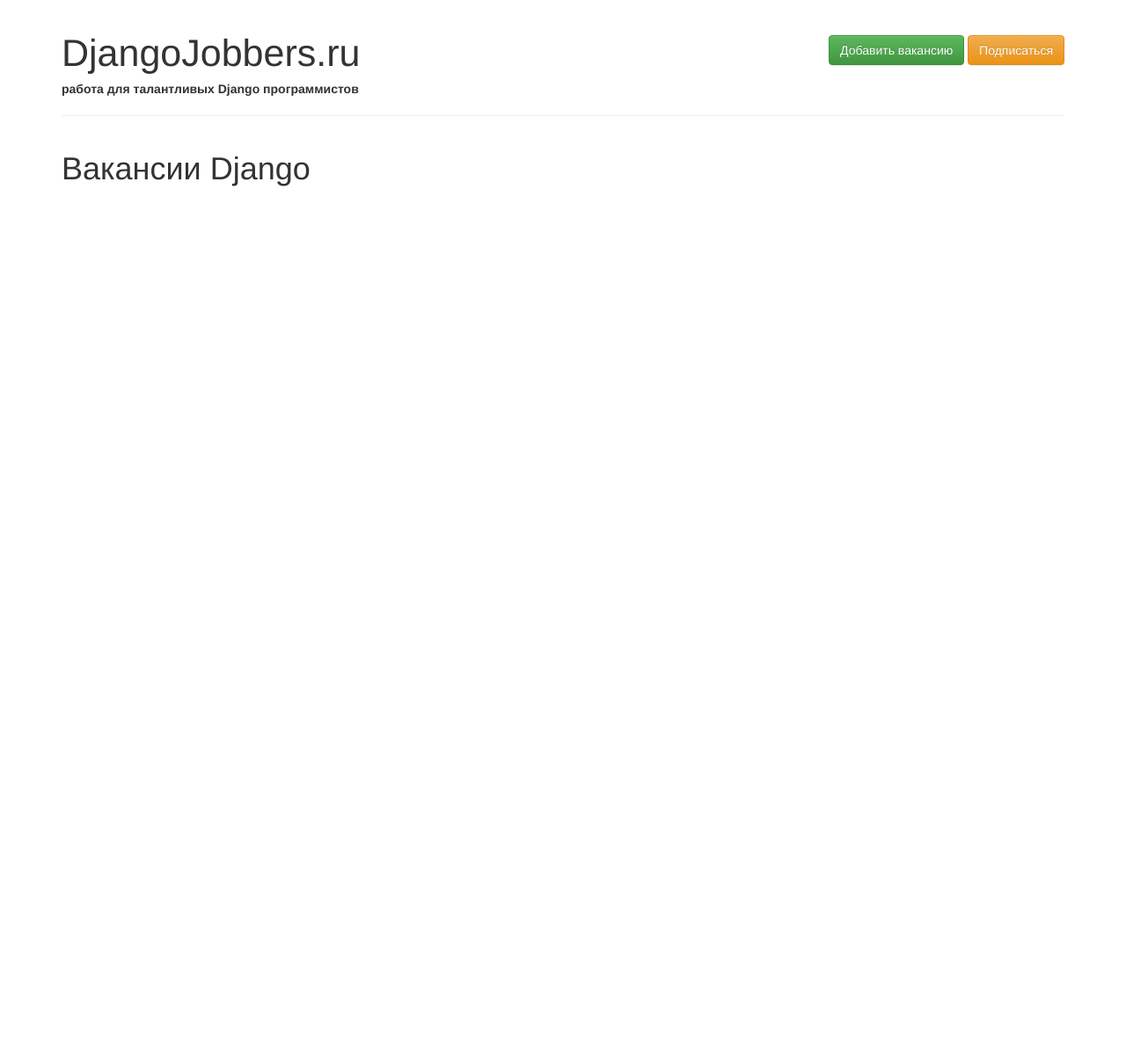
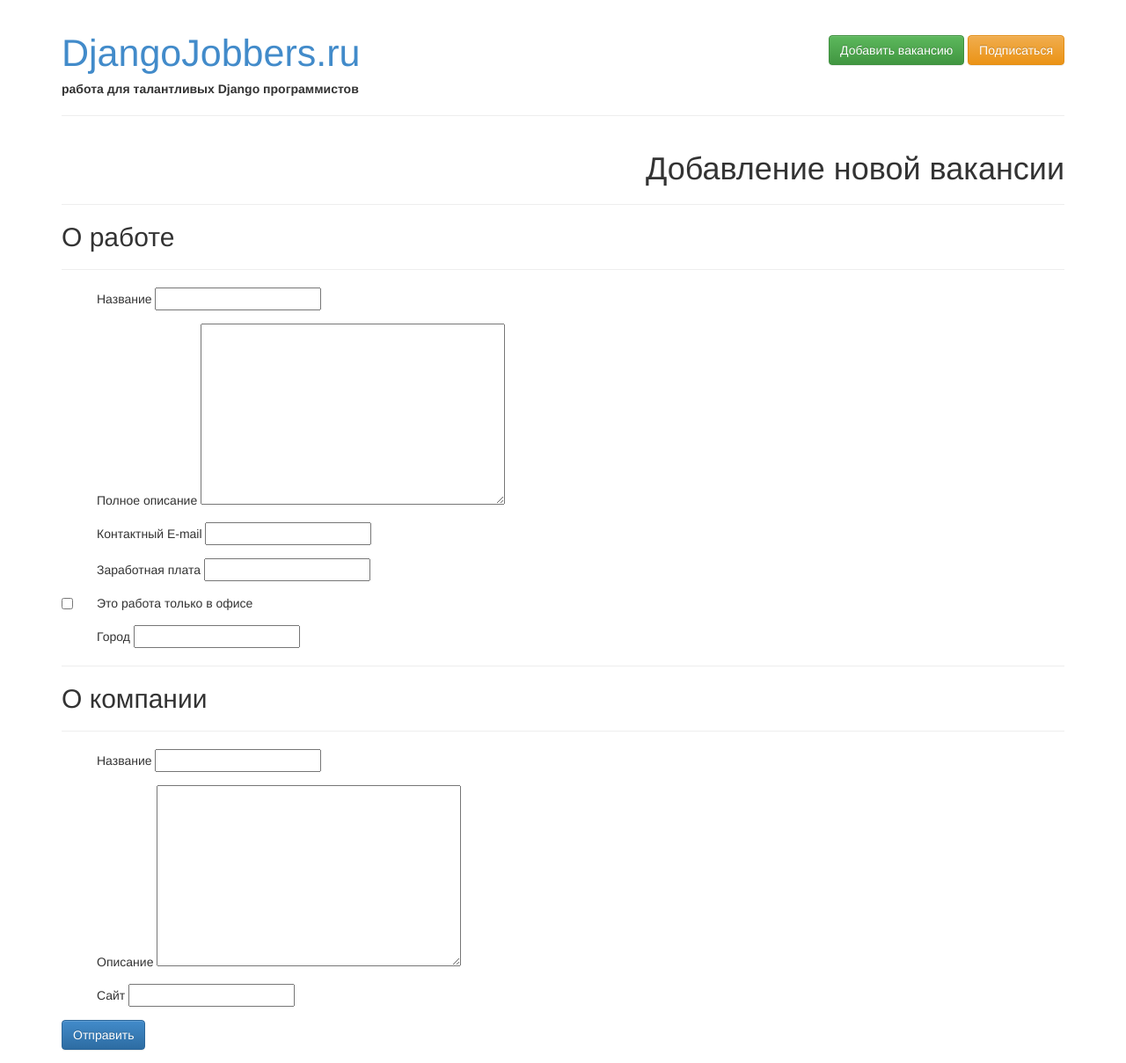
Before and after one commit to moskrc/djangojobbers, a Django app: page /catalog/add/ in a window 1280 px wide. Shown: the whole page at 88% size. Before the commit the page ends 212 px from the top, so only its background shows below. Run offline with Django 3.2, Linux system fonts and the light colour scheme; style sheets or scripts are compiled from the project's sources; parts of the project's set-up code (start-up, migrations or seed data) failed here and were passed over; some libraries are stand-ins or nearby versions.

Commit message:
add form in progress

```diff
--- /dev/null
+++ b/src/catalog/forms.py
@@ -0,0 +1,7 @@
+from django import forms
+from models import Item
+
+
+class AddItemForm(forms.ModelForm):
+    class Meta:
+        model = Item
--- a/src/catalog/models.py
+++ b/src/catalog/models.py
@@ -5,15 +5,19 @@
 
 
 class Item(TimeStampedModel):
-    title = models.CharField(max_length=255)
-    description = models.TextField()
-    email = models.EmailField(help_text=u'Только для получения анкет, не публикуется на сайте')
-    salary = models.CharField(max_length=255, help_text=u'Фиксированная сумма или диапазон, может оставаться пустым')
-    on_site = models.BooleanField(default=False)
-    city = models.CharField(max_length=255, blank=True, null=True)
-    employer_name = models.CharField(max_length=255, blank=True, null=True)
-    employer_description = models.TextField(blank=True, null=True)
-    employer_website = models.TextField(blank=True, null=True)
+    title = models.CharField(u'Название', max_length=255, help_text=u'Краткое описание вакансии')
+    description = models.TextField(u'Полное описание')
+    email = models.EmailField(u'Контактный E-mail', help_text=u'Только для получения анкет, не публикуется на сайте')
+    salary = models.CharField(u'Заработная плата', max_length=255, help_text=u'Фиксированная сумма или диапазон, может оставаться пустым, не забывайте указывать знак валюты - это важно! ')
+    on_site = models.BooleanField(u'Это работа только в офисе', default=False)
+    city = models.CharField(u'Город', max_length=255, blank=True, null=True, help_text=u'В каком городе находится офис')
+    employer_name = models.CharField(u'Название', max_length=255, blank=True, null=True, help_text=u'Название вашей компании или стартапа')
+    employer_description = models.TextField(u'Описание', blank=True, null=True, help_text=u'Ваше краткое описание')
+    employer_website = models.URLField(u'Сайт', blank=True, null=True, help_text=u'No SPAM')
+
+
+    def __unicode__(self):
+        return self.title
 
     class Meta:
         pass
--- /dev/null
+++ b/src/catalog/templates/catalog/add.html
@@ -0,0 +1,34 @@
+{% extends "base.html" %}
+
+{% block content %}
+    <h1 style="text-align: right">Добавление новой вакансии</h1>
+
+    <form action="." method="POST" class="form" role="form">{% csrf_token %}
+        {% include 'common/elements/form_hidden_fields.html' %}
+        {% include 'common/elements/form_errors.html' %}
+
+        <hr/>
+        <h2>О работе</h2>
+        <hr/>
+
+        {% include 'common/elements/form_field.html' with item=form.title %}
+        {% include 'common/elements/form_field.html' with item=form.description %}
+        {% include 'common/elements/form_field.html' with item=form.email %}
+        {% include 'common/elements/form_field.html' with item=form.salary %}
+        {% include 'common/elements/form_field.html' with item=form.on_site %}
+        {% include 'common/elements/form_field.html' with item=form.city %}
+
+        <hr/>
+        <h2>О компании</h2>
+        <hr/>
+
+        {% include 'common/elements/form_field.html' with item=form.employer_name %}
+        {% include 'common/elements/form_field.html' with item=form.employer_description %}
+        {% include 'common/elements/form_field.html' with item=form.employer_website %}
+
+        <div class="form-group">
+            <button type="submit" class="btn btn-primary col-group">Отправить</button>
+        </div>
+
+    </form>
+{% endblock %}
--- a/src/catalog/templates/catalog/index.html
+++ b/src/catalog/templates/catalog/index.html
@@ -2,4 +2,10 @@
 
 {% block content %}
 <h1>Вакансии Django</h1>
+
+    <ul>
+    {% for i in items %}
+        <li>{{ i }}</li>
+    {% endfor %}
+    </ul>
 {% endblock %}
--- a/src/catalog/views.py
+++ b/src/catalog/views.py
@@ -1,4 +1,5 @@
 from django.shortcuts import render
+from catalog.forms import AddItemForm
 from catalog.models import Item
 
 
@@ -12,8 +13,16 @@
     return render(request, 'catalog/view.html', {'items': items})
 
 def add(request):
-    items = Item.objects.all()
-    return render(request, 'catalog/index.html', {'items': items})
+
+    if request.method == 'POST':
+        form = AddItemForm(request.POST)
+        if form.is_valid():
+            new_item = form.save(commit=False)
+            new_item.save()
+    else:
+        form = AddItemForm()
+
+    return render(request, 'catalog/add.html', {'form': form})
 
 def edit(request, item_id):
     items = Item.objects.all()
--- a/src/common/templates/common/elements/form_field.html
+++ b/src/common/templates/common/elements/form_field.html
@@ -3,41 +3,35 @@
 {% if item.is_hidden %}
     {{ item }}
 {% else %}
-    <div class="form-group {% if item.errors %}has-error{% endif %}">
+    <div class="form-group">
         {% if item|is_checkbox %}
-            <label class="col-lg-3 control-label">&nbsp;</label>
             <div class="checkbox">
             {% if no_labels %}{% else %}<label class="checkbox">{{ item.label }}{% endif %}
                 {{ item }}
-                {% if item.help_text %}
-                    <p class="help-block">
-                        {{ item.help_text }}
-                    </p>
-                {% endif %}
             {% if no_labels %}{% else %}</label>{% endif %}
             </div>
         {% else %}
             {% if no_labels %}
                 <label class="col-lg-3 control-label">&nbsp;</label>
             {% else %}
-                <label class="col-lg-3 control-label">{{ item.label }}{% if item.field.required %}<span class="asteriskField">*</span>{% endif %}</label>
+                <label>{{ item.label }}{% if item.field.required %}&nbsp;<span class="asteriskField">*</span>{% endif %}</label>
             {% endif %}
 
-            <div class="{% if wrapper_class %}{{ wrapper_class }}{% else %}col-lg-9{% endif %}">
             {{ item|htmlattributes:'class:form-control' }}
 
-                {% if item.errors %}
-                    <span class="help-block">
-                        {% for error in item.errors %}&nbsp;{{ error }}{% endfor %}
-                    </span>
-                {% else %}
             {% if item.help_text %}
                 <span class="help-block">
                     {{ item.help_text }}
                 </span>
             {% endif %}
+
+            {% if item.errors %}
+                <div class="has-error">
+                <span class="help-block">
+                    {% for error in item.errors %}{{ error }}{% endfor %}
+                </span>
+                </div>
+            {% endif %}
         {% endif %}
     </div>
 {% endif %}
-    </div>
-{% endif %}
--- a/src/fabfile.py
+++ b/src/fabfile.py
@@ -7,7 +7,7 @@
 from random import choice
 from fabric.operations import run, get, local
 
-env.hosts = ['djangojobers.ru',]
+env.hosts = ['djangojobbers.ru',]
 env.user = "moskrc"
 env.sitename = 'djangojobbers.ru'
 
--- a/src/main/urls.py
+++ b/src/main/urls.py
@@ -1,5 +1,7 @@
 from django.conf.urls import patterns, include, url
 from django.contrib import admin
+
+admin.autodiscover()
 
 urlpatterns = patterns('',
     url(r'^$', 'catalog.views.index', name='home'),
--- a/src/static_override/css/style.scss
+++ b/src/static_override/css/style.scss
@@ -3,3 +3,13 @@
 
 body {
 }
+
+.asteriskField {
+  color: #008000;
+  font-weight: bold;
+  font-size: 14px;
+}
+
+#id_email, #id_salary, #id_city, #id_employer_website {
+  max-width: 50%;
+}
--- a/src/templates/base.html
+++ b/src/templates/base.html
@@ -5,7 +5,7 @@
 
         <div class="row">
             <div class="col-lg-8">
-                <div style="font-size: 43px; padding-top: 30px">DjangoJobbers.ru</div>
+                <div style="font-size: 43px; padding-top: 30px"><a href="{% url 'home' %}">DjangoJobbers.ru</a></div>
                 <strong>работа для талантливых Django программистов</strong>
             </div>
             <div class="col-lg-4">
```
Also changed, not shown: src/catalog/migrations/0001_initial.py (added), src/catalog/migrations/__init__.py (added). Lines whose indentation alone changed are shown as unchanged.
